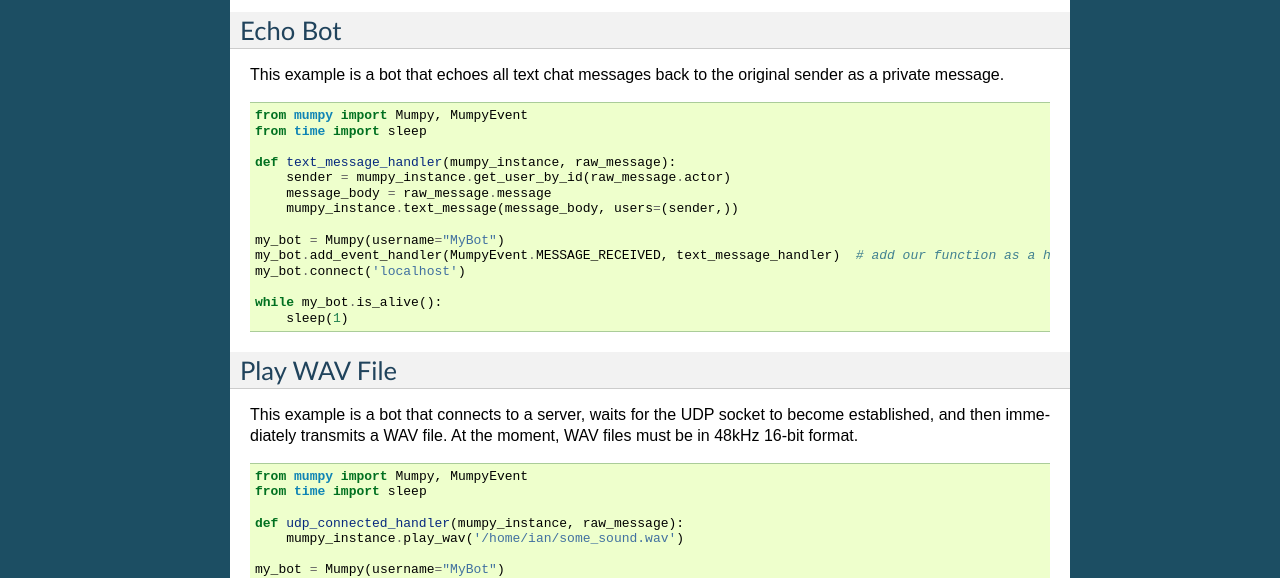
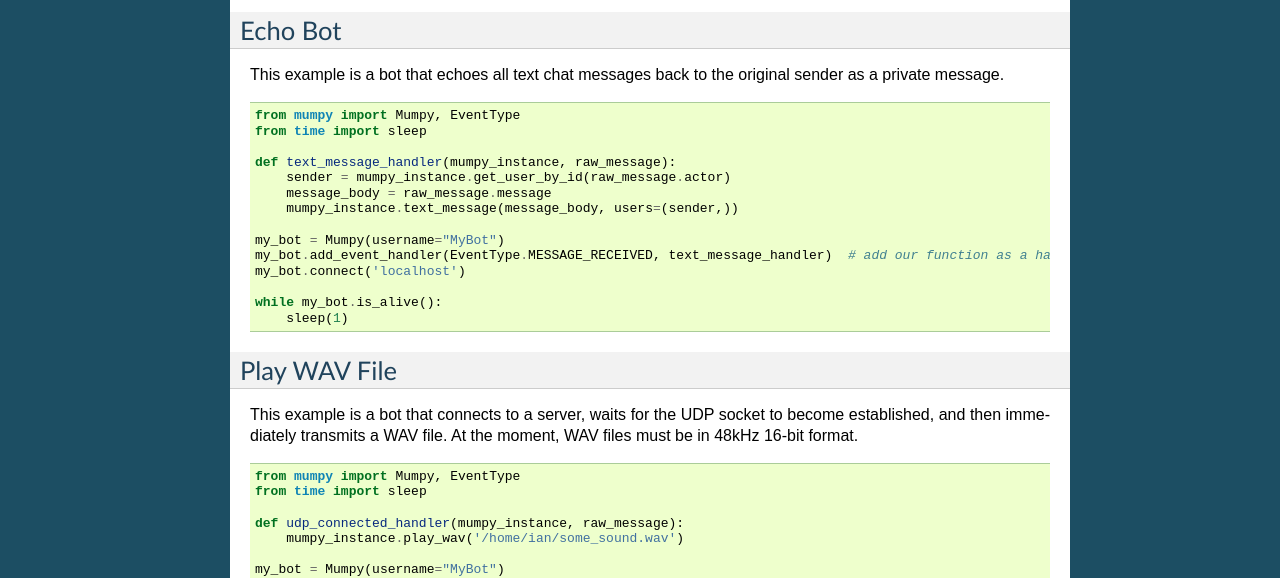
Before and after one commit to ianling/mumpy, a Sphinx documentation site: the page built from docs/guide/examples.rst, in a window 1280 px wide. Shown: the part 499-1077 px from the top of the page. Built offline with Sphinx 7.4.7, drawn with Linux system fonts in a browser that asks for light colours; pages that are not in the unit, such as notebooks, are missing from menus.

Commit message:
Change MumpyEvent to EventType

```diff
--- a/docs/guide/examples.rst
+++ b/docs/guide/examples.rst
@@ -35,7 +35,7 @@ This example is a bot that echoes all text chat messages back to the original se
 
 .. code:: python
 
-    from mumpy import Mumpy, MumpyEvent
+    from mumpy import Mumpy, EventType
     from time import sleep
 
     def text_message_handler(mumpy_instance, raw_message):
@@ -44,7 +44,7 @@ This example is a bot that echoes all text chat messages back to the original se
         mumpy_instance.text_message(message_body, users=(sender,))
 
     my_bot = Mumpy(username="MyBot")
-    my_bot.add_event_handler(MumpyEvent.MESSAGE_RECEIVED, text_message_handler)  # add our function as a handler for MESSAGE_RECEIVED events
+    my_bot.add_event_handler(EventType.MESSAGE_RECEIVED, text_message_handler)  # add our function as a handler for MESSAGE_RECEIVED events
     my_bot.connect('localhost')
 
     while my_bot.is_alive():
@@ -57,7 +57,7 @@ This example is a bot that connects to a server, waits for the UDP socket to bec
 
 .. code:: python
 
-    from mumpy import Mumpy, MumpyEvent
+    from mumpy import Mumpy, EventType
     from time import sleep
 
     def udp_connected_handler(mumpy_instance, raw_message):
--- a/docs/guide/usage.rst
+++ b/docs/guide/usage.rst
@@ -24,7 +24,7 @@ A full list of all the methods available can be found in the :ref:`api_reference
 
 The event-driven portion is essentially an alert system that allows you to run your own code in response to specific events happening. Some of these events include users connecting or disconnecting, people sending voice or text chat messages, people being kicked or banned, and new channels being created or removed.
 
-A full list of all the events you can add handlers for can be found in the :class:`~mumpy.constants.MumpyEvent` part of the :ref:`api_reference` section.
+A full list of all the events you can add handlers for can be found in the :class:`~mumpy.constants.EventType` part of the :ref:`api_reference` section.
 
 Event handlers should always accept two parameters; the first parameter is the :class:`~mumpy.mumpy.Mumpy` instance that the event originated from, and the second is the protobuf message object that caused the event to fire. The fields you can expect to see in each protobuf message type are documented in the `official Mumble client's protobuf definition file`_.
 
@@ -35,9 +35,9 @@ Event handlers should always accept two parameters; the first parameter is the :
         victim = mumpy_instance.get_user_by_id(raw_message.session)
         print(f"{kicker.name} kicked {victim.name} from the server!")
 
-    my_mumpy.add_event_handler(MumpyEvent.USER_KICKED, kick_event_handler)
+    my_mumpy.add_event_handler(EventType.USER_KICKED, kick_event_handler)
 
-Many parts of Mumpy operate asynchronously, so many of the functions do not return values themselves. For example, when you call the :py:meth:`~mumpy.mumpy.Mumpy.update_user_stats` method, a request for the user's stats is sent to the server. The server will eventually (usually within milliseconds) respond, which will trigger the :py:const:`~mumpy.constants.MumpyEvent.USER_STATS_UPDATED` event, where you can handle the values that the server sent back to us.
+Many parts of Mumpy operate asynchronously, so many of the functions do not return values themselves. For example, when you call the :py:meth:`~mumpy.mumpy.Mumpy.update_user_stats` method, a request for the user's stats is sent to the server. The server will eventually (usually within milliseconds) respond, which will trigger the :py:const:`~mumpy.constants.EventType.USER_STATS_UPDATED` event, where you can handle the values that the server sent back to us.
 
 A (non-exhaustive) list of events you might see fired is included in each function's documentation in the :ref:`api_reference` section. If you would like a log all the events Mumpy is firing in real time, enable DEBUG logging output. See the :ref:`logging` section below for more details.
 
--- a/docs/modules/MumpyEvent.rst
+++ b/docs/modules/MumpyEvent.rst
@@ -1,7 +1,7 @@
-MumpyEvent Enum
+EventType Enum
 ===============
 
 .. module:: mumpy.constants
 
-.. autoclass:: MumpyEvent
+.. autoclass:: EventType
     :members:
--- a/docs/modules/index.rst
+++ b/docs/modules/index.rst
@@ -7,7 +7,7 @@ API Reference
    :maxdepth: 2
 
    Channel
-   MumpyEvent
+   EventType
    Mumpy
    User
 
--- a/mumpy/__init__.py
+++ b/mumpy/__init__.py
@@ -1,4 +1,4 @@
 from .mumpy import Mumpy
-from .constants import MumpyEvent
+from .constants import EventType
 
-__all__ = ['Mumpy', 'MumpyEvent']
+__all__ = ['Mumpy', 'EventType']
```
Also changed, not shown: 3 other files.
